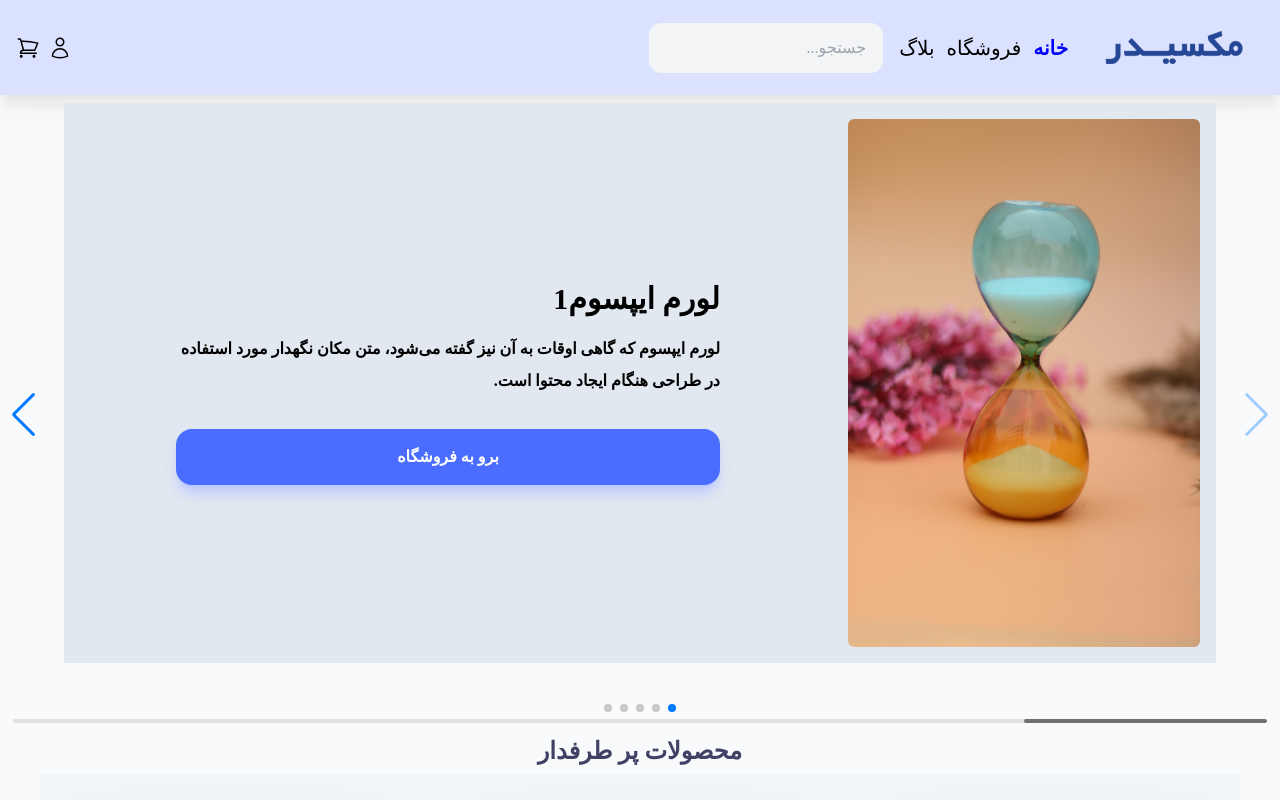
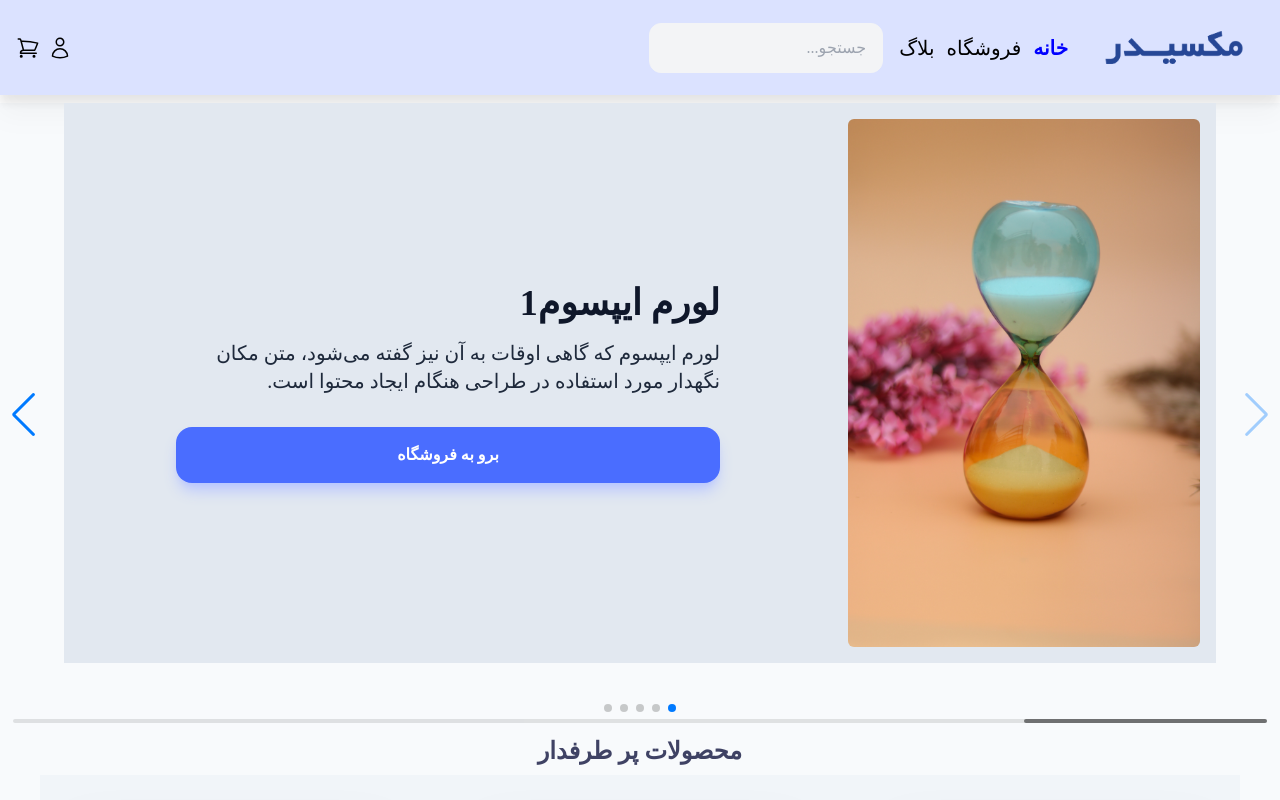
Before and after one commit to alisalehinia/maxeeder, a Next.js app: page / in a window 1280 px wide. Shown: the top 800 px of the page. Built offline with nearby package versions, Linux system fonts and the light colour scheme.

Commit message:
add some animations

```diff
--- a/components/Slider.js
+++ b/components/Slider.js
@@ -10,6 +10,8 @@ import image from "../public/image1.jpg"
 import logo from "../public/logo.png"
 
 import { motion } from 'framer-motion';
+import { fadeIn, staggerContainer } from '../utils/motion';
+
 
 
 export default function Slider({ slides }) {
@@ -26,15 +28,20 @@ export default function Slider({ slides }) {
         >
             {
                 slides.map(slide => (<SwiperSlide key={slide.image} >
-                    <div className="bg-slate-200 w-[90vw] flex justify-center md:flex-row items-center flex-wrap mx-auto  max-w-7x mb-16">
+                    <motion.div className="bg-slate-200 w-[90vw] flex justify-center md:flex-row items-center flex-wrap mx-auto  max-w-7x mb-16"
+                        variants={staggerContainer}
+                        initial="hidden"
+                        whileInView="show"
+                        viewport={{ once: false, amount: 0.25 }}
+                    >
                         {/*   image */}
                         <motion.div
-                            initial={{ scale: 0, opacity: 0.5 }}
-                            animate={{ rotate: 360, scale: 1, opacity: 1 }}
-                            transition={{
-                                type: "spring",
-                                duration: 3
-                            }}
+                            // initial={{ scale: 0, opacity: 0.5 }}
+                            // animate={{ rotate: 360, scale: 1, opacity: 1 }}
+                            // transition={{
+                            //     type: "spring",
+                            //     duration: 3
+                            // }}
 
                             className="rounded-md w-[80%]  md:w-1/3 p-4 flex ">
                             <Image src={image} alt="slider image" width="100%" height="100%" className="rounded-md w-full  object-cover md:object-contain " />
@@ -44,13 +51,15 @@ export default function Slider({ slides }) {
                             animate={{ opacity: 1, y: 0 }}
                             transition={{ duration: 1 }}
                         >
-                            <h4 className='font-bold text-3xl mb-4'>{slide.title}</h4>
-                            <div className='mb-8'>
+                            <h4 className='font-bold text-4xl mb-4 text-slate-900'>{slide.title}</h4>
+                            <motion.div className='mb-8 text-xl font-thin text-slate-800'
+                                variants={fadeIn('up', 'tween', 0.2, 1)}
+                            >
                                 {slide.text}
-                            </div>
+                            </motion.div>
                             <button className='btn btn--primary '>برو به فروشگاه</button>
                         </motion.div>
-                    </div>
+                    </motion.div>
                 </SwiperSlide>))
             }
         </Swiper>
--- a/pages/index.js
+++ b/pages/index.js
@@ -8,6 +8,7 @@ import { HeartIcon } from "@heroicons/react/24/outline";
 
 import { useInView } from 'react-intersection-observer';
 import Slider from "../components/Slider";
+import { fadeIn, navVariants, planetVariants, staggerContainer } from "../utils/motion";
 
 const slides = [
   {
@@ -115,20 +116,30 @@ export default function Home() {
       </div>
       {/* categories */}
       <motion.h4 className="text-secondary-800 font-extrabold text-2xl m-2 text-center"
-        initial={{ opacity: 0 }}
-        animate={{ opacity: 1 }}
-        transition={{ duration: 1 }}
+        // initial={{ opacity: 0 }}
+        // animate={{ opacity: 1 }}
+        // transition={{ duration: 1 }}
+        variants={staggerContainer}
+        initial="hidden"
+        whileInView="show"
+        viewport={{ once: false, amount: 0.25 }}
       >دسته بندی ها </motion.h4>
       <motion.div className="bg-slate-100 sm:w-[600px] md:w-[900px] lg:w-[1200px] mx-auto flex justify-between flex-wrap p-8"
-        initial={{ x: 500, opacity: 0 }}
-        animate={controls}
-        transition={{ duration: 0.5, delay: 0.2 }}
+        // initial={{ x: 500, opacity: 0 }}
+        // animate={controls}
+        // transition={{ duration: 0.5, delay: 0.2 }}
+        variants={fadeIn('right', 'tween', 0.2, 1)}
       >
         {
           [1, 2, 3, 4, 5, 6, 7, 8].map((category, index) =>
-          (<div key={index} className="bg-white rounded-lg m-2 p-2 sm:w-[200px] md:w-[250px] lg:w-[300px] drop-shadow-2xl bg-gradient-to-r from-indigo-500 via-purple-500 to-pink-500 ">
+          (<motion.div key={index}
+            // variants={fadeIn('up', 'tween', 0.3, 1)}
+            variants={navVariants}
+            initial="hidden"
+            whileInView="show"
+            className="bg-white rounded-lg m-2 p-2 sm:w-[200px] md:w-[250px] lg:w-[300px] drop-shadow-2xl bg-gradient-to-r from-indigo-500 via-purple-500 to-pink-500 ">
             نام دسته بندی
-          </div>))
+          </motion.div>))
         }
       </motion.div>
       {/* partnership sites */}
--- a/utils/motion.js
+++ b/utils/motion.js
@@ -48,7 +48,7 @@ export const staggerContainer = (staggerChildren, delayChildren) => ({
 
 export const textVariant = (delay) => ({
     hidden: {
-        y: 50,
+        y: 30,
         opacity: 0,
     },
     show: {
```
